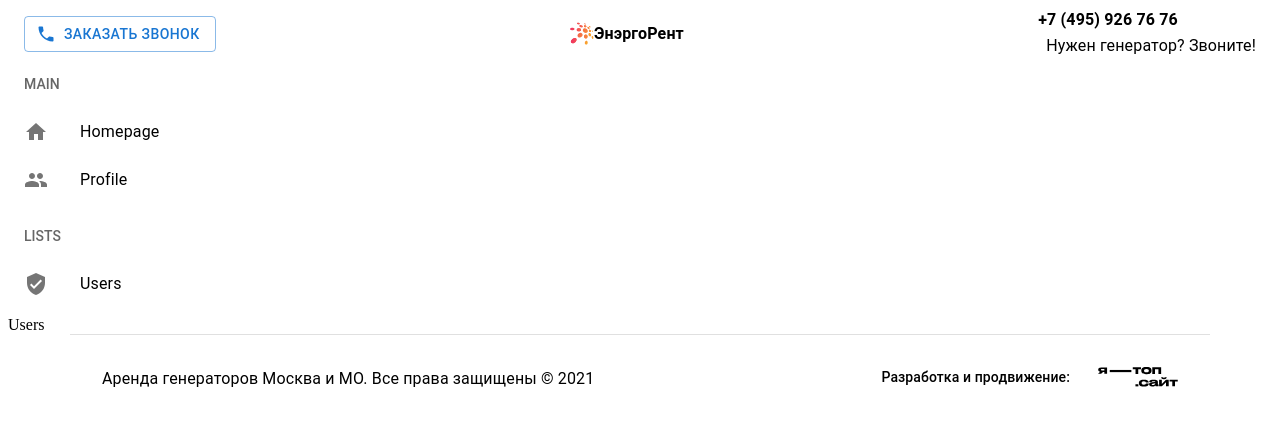
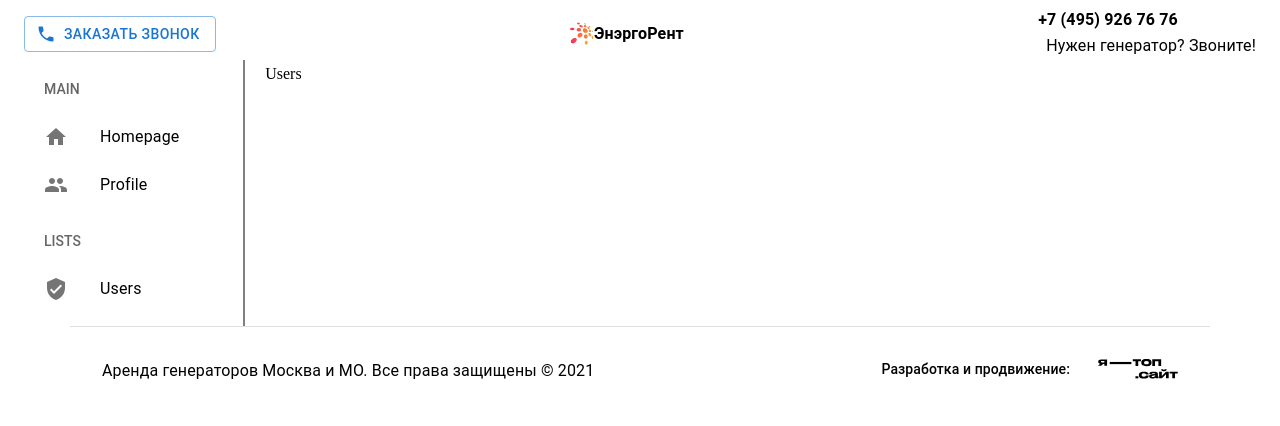
Before and after one commit to theCapnCoder/energy-rent, a React (Create React App) app: page /energy-rent/users in a window 1280 px wide. Shown: the top 426 px of the page. Built offline with nearby package versions, Linux system fonts and the light colour scheme.

Commit message:
chore: App

```diff
--- a/src/App.tsx
+++ b/src/App.tsx
@@ -1,10 +1,12 @@
-import { Box, BoxProps, Typography } from "@mui/material";
+import { Box, BoxProps, Stack, Typography } from "@mui/material";
+import { Theme } from "@mui/material/styles";
 import { Generetor } from "./containers/Generetor";
 import { Home } from "./pages/home/Home";
 import { NavBar } from "./components/navbar/NavBar";
 import { Footer } from "./components/footer";
 import { Menu } from "./components/menu";
 import { Outlet } from "react-router-dom";
+import { blueGrey, deepOrange } from "@mui/material/colors";
 
 const container: BoxProps["sx"] = {};
 const menuContainer: BoxProps["sx"] = {};
@@ -14,14 +16,20 @@ function App() {
   return (
     <Box>
       <NavBar />
-      <Box sx={container}>
-        <Box sx={menuContainer}>
+      <Stack direction={"row"}>
+        <Box
+          sx={{
+            width: 250,
+            padding: "5px 20px",
+            borderRight: "2px solid grey",
+          }}
+        >
           <Menu />
         </Box>
-        <Box sx={contentConteiner}>
+        <Box sx={{ width: "100%", padding: "5px 20px" }}>
           <Outlet />
         </Box>
-      </Box>
+      </Stack>
       <Footer />
     </Box>
   );
```
